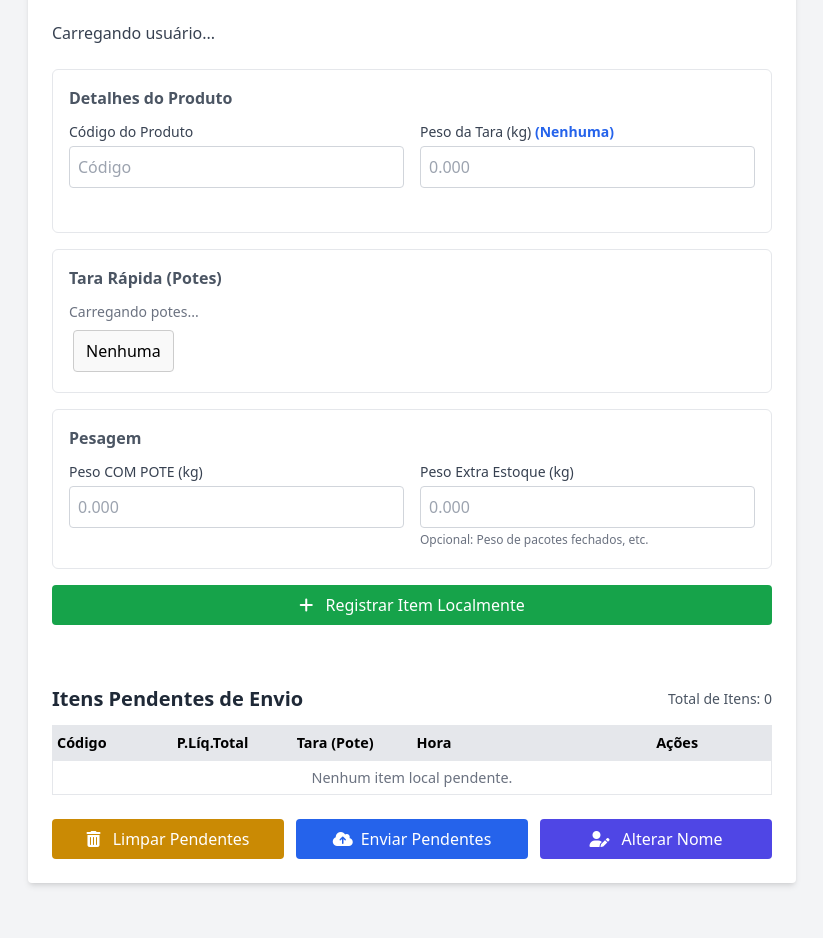
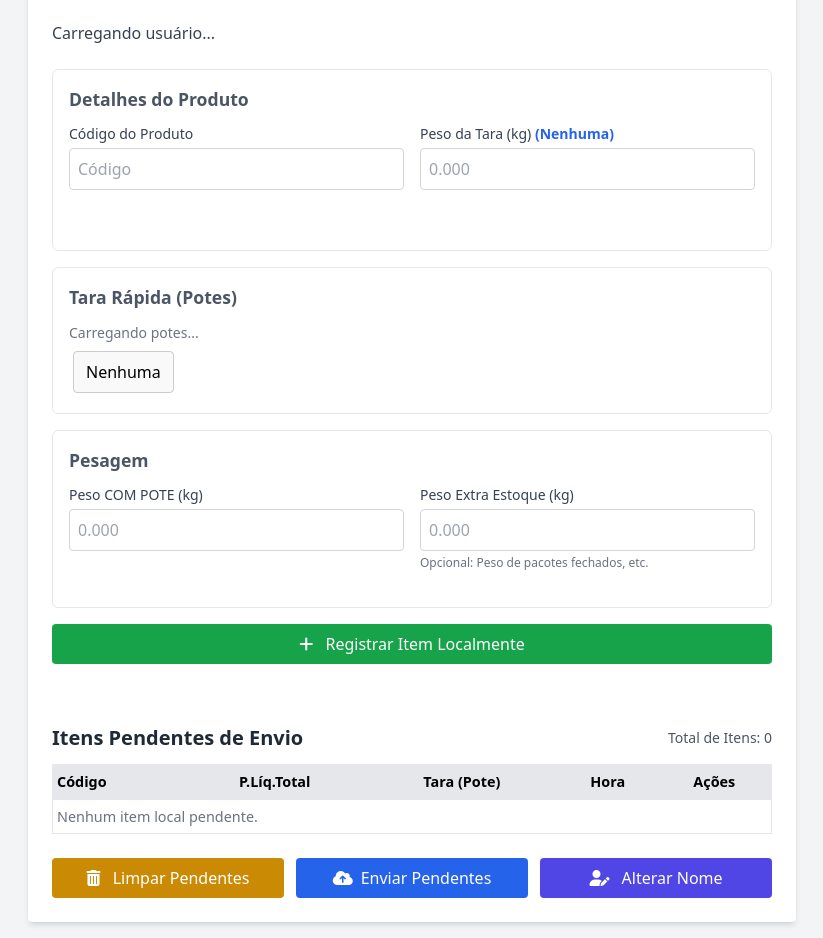
Before and after one commit to Ackerss/INVENT.NATUB.2.0, a plain HTML site: page index.html in a window 1280 px wide. Shown: the part 75-1013 px from the top of the page, without its empty margins (228-1051 px from the left). Before the commit the page ends 974 px from the top, so only its background shows below. Drawn offline with nearby package versions, Linux system fonts and the light colour scheme.

Commit message:
Update index.html

```diff
--- a/index.html
+++ b/index.html
@@ -21,7 +21,11 @@
     .flash-error{animation:flash-error .7s}
 
     #listaItensTable{width:100%;table-layout:auto;font-size:.9rem} /* table-layout: auto para melhor ajuste */
-    #listaItensTable th,#listaItensTable td{padding:4px 2px; border:1px solid #e5e7eb; word-wrap: break-word;}
+    #listaItensTable th,#listaItensTable td{padding:4px 2px; border:1px solid #e5e7eb; word-wrap: break-word; text-align: center;}
+    #listaItensTable th:first-child, #listaItensTable td:first-child { text-align: left; padding-left: 4px;} /* Código à esquerda */
+    #listaItensTable td:nth-child(2), #listaItensTable td:nth-child(3) { text-align: right; padding-right: 4px;} /* Pesos à direita */
+
+
     @media (min-width: 640px) { /* sm: */
       #listaItensTable th,#listaItensTable td{padding:6px 4px;}
     }
@@ -45,7 +49,7 @@
     .modal-close-button:hover { color: #ef4444; }
 
     /* Estilo para campo preenchido automaticamente */
-    .input-auto-filled { background-color: #f0f9ff; /* Azul bem claro */ border-color: #93c5fd; /* Borda azul clara */}
+    .input-auto-filled { background-color: #eff6ff; /* Azul bem claro Tailwind blue-50 */ border-color: #93c5fd; /* Borda azul clara Tailwind blue-300 */}
 
     /* Barra de Progresso */
     #progressBarContainer { width: 100%; background-color: #e5e7eb; border-radius: 0.25rem; overflow: hidden; margin-top: 0.5rem; height: 10px; display: none;}
@@ -53,11 +57,11 @@
 
     /* Agrupamento Visual */
     .form-group { border: 1px solid #e5e7eb; padding: 1rem; border-radius: 0.375rem; margin-bottom: 1rem; }
-    .form-group-title { font-weight: 600; color: #4b5563; margin-bottom: 0.75rem; display: block;}
+    .form-group-title { font-weight: 600; color: #4b5563; margin-bottom: 0.75rem; display: block; font-size: 1.1rem;}
 
     /* Validação de Campo */
     .input-error { border-color: #ef4444 !important; /* Vermelho para erro */ }
-    .error-message { color: #ef4444; font-size: 0.75rem; margin-top: 0.25rem; }
+    .error-message { color: #ef4444; font-size: 0.75rem; margin-top: 0.25rem; display: block; min-height: 1rem; /* Para evitar que o layout pule */}
 
     /* Animação Fade Out para exclusão */
     @keyframes fadeOut { from { opacity: 1; } to { opacity: 0; transform: scale(0.95); } }
@@ -76,6 +80,7 @@
     <p class="text-sm text-gray-600 mb-4">Digite seu nome para identificar os registros:</p>
     <input type="text" id="inputNomeUsuario" placeholder="Seu nome"
            class="w-full border border-gray-300 p-2 rounded mb-4" enterkeyhint="done">
+    <div id="inputNomeUsuarioError" class="error-message mb-2"></div>
     <button id="salvarNomeUsuarioBtn" class="w-full bg-blue-600 hover:bg-blue-700 text-white py-2 rounded">
       Salvar Nome
     </button>
@@ -105,7 +110,7 @@
           <label for="pesoTaraKg" class="block text-sm font-medium text-gray-700">
             Peso da Tara (kg) <span id="letraPoteSelecionado" class="text-blue-600 font-semibold">(Nenhuma)</span>
           </label>
-          <input type="number" step="0.001" inputmode="decimal" id="pesoTaraKg" placeholder="0.000"
+          <input type="text" inputmode="decimal" id="pesoTaraKg" placeholder="0.000"
                  class="mt-1 block w-full border border-gray-300 p-2 rounded" enterkeyhint="next">
            <div id="pesoTaraKgError" class="error-message"></div>
         </div>
@@ -125,13 +130,13 @@
       <div class="grid grid-cols-1 sm:grid-cols-2 gap-4">
           <div>
               <label for="pesoComPoteKg" class="block text-sm font-medium text-gray-700">Peso COM POTE (kg)</label>
-              <input type="number" step="0.001" inputmode="decimal" id="pesoComPoteKg" placeholder="0.000"
+              <input type="text" inputmode="decimal" id="pesoComPoteKg" placeholder="0.000"
                      class="mt-1 block w-full border border-gray-300 p-2 rounded" enterkeyhint="next">
               <div id="pesoComPoteKgError" class="error-message"></div>
           </div>
            <div>
               <label for="pesoExtraKg" class="block text-sm font-medium text-gray-700">Peso Extra Estoque (kg)</label>
-              <input type="number" step="0.001" inputmode="decimal" id="pesoExtraKg" placeholder="0.000"
+              <input type="text" inputmode="decimal" id="pesoExtraKg" placeholder="0.000"
                      class="mt-1 block w-full border border-gray-300 p-2 rounded" enterkeyhint="go">
               <p class="mt-1 text-xs text-gray-500">Opcional: Peso de pacotes fechados, etc.</p>
               <div id="pesoExtraKgError" class="error-message"></div>
@@ -164,11 +169,10 @@
         <table id="listaItensTable" class="min-w-full border-collapse border border-gray-300">
           <thead>
             <tr class="bg-gray-200 text-left">
-              <th class="w-1/5 sm:w-1/6">Código</th>
-              <th class="w-1/5 sm:w-1/6">P.Líq.Total</th>
-              <th class="w-1/5 sm:w-1/6">Tara (Pote)</th>
-              <th class="w-1/5 sm:w-2/6">Hora</th>
-              <th class="w-1/5 sm:w-1/6">Ações</th>
+              <th class="w-auto">Código</th> <th class="w-auto text-right">P.Líq.Total</th>
+              <th class="w-auto text-right">Tara (Pote)</th>
+              <th class="w-auto text-center">Hora</th>
+              <th class="w-auto text-center">Ações</th>
             </tr>
           </thead>
           <tbody id="listaItensBody">
```
